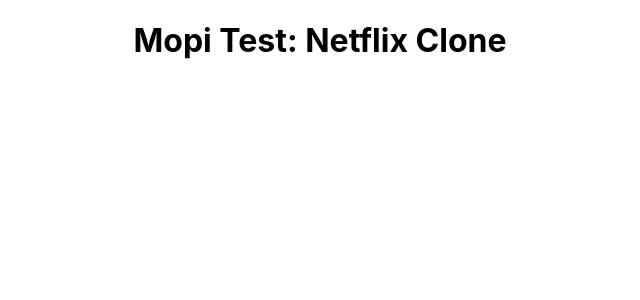
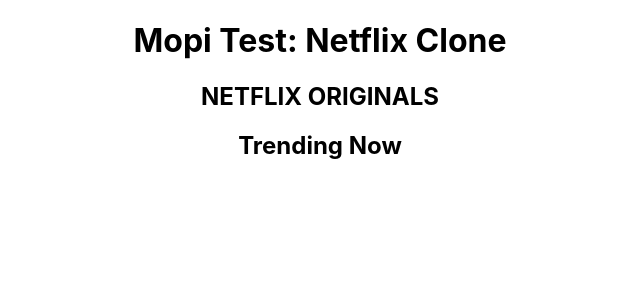
Before and after one commit to lisellelogan/mopi, a React (Create React App) app: page / in a window 1280 px wide. Shown: the top 300 px of the page, without its empty margins (320-960 px from the left). Built offline with nearby package versions, Linux system fonts and the light colour scheme.

Commit message:
display movie title through props an add useState to manage state

```diff
--- a/src/Row.js
+++ b/src/Row.js
@@ -1,9 +1,11 @@
-import React from "react";
+import React, { useState } from "react";
 
-function Row() {
+function Row({ title }) {
+  const [movies, setMovies] = useState([]);
+
   return (
     <div>
-      {/* title */}
+      <h2>{title}</h2>
 
       {/* container -> posters */}
     </div>
```
